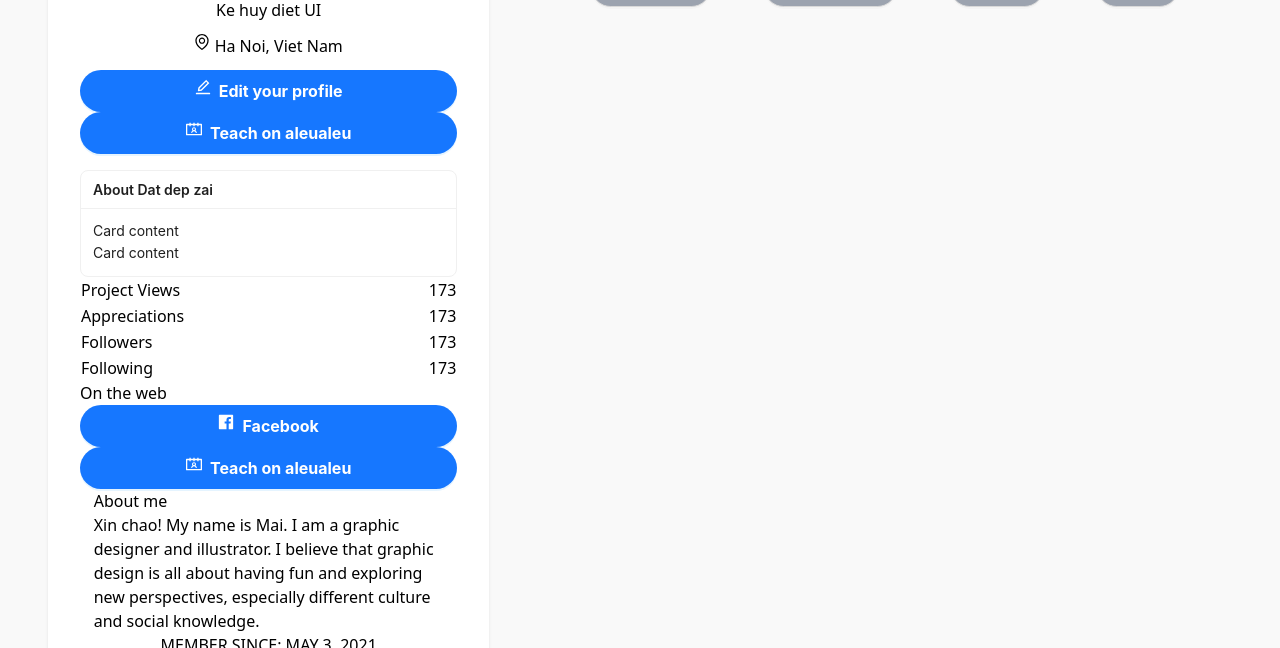
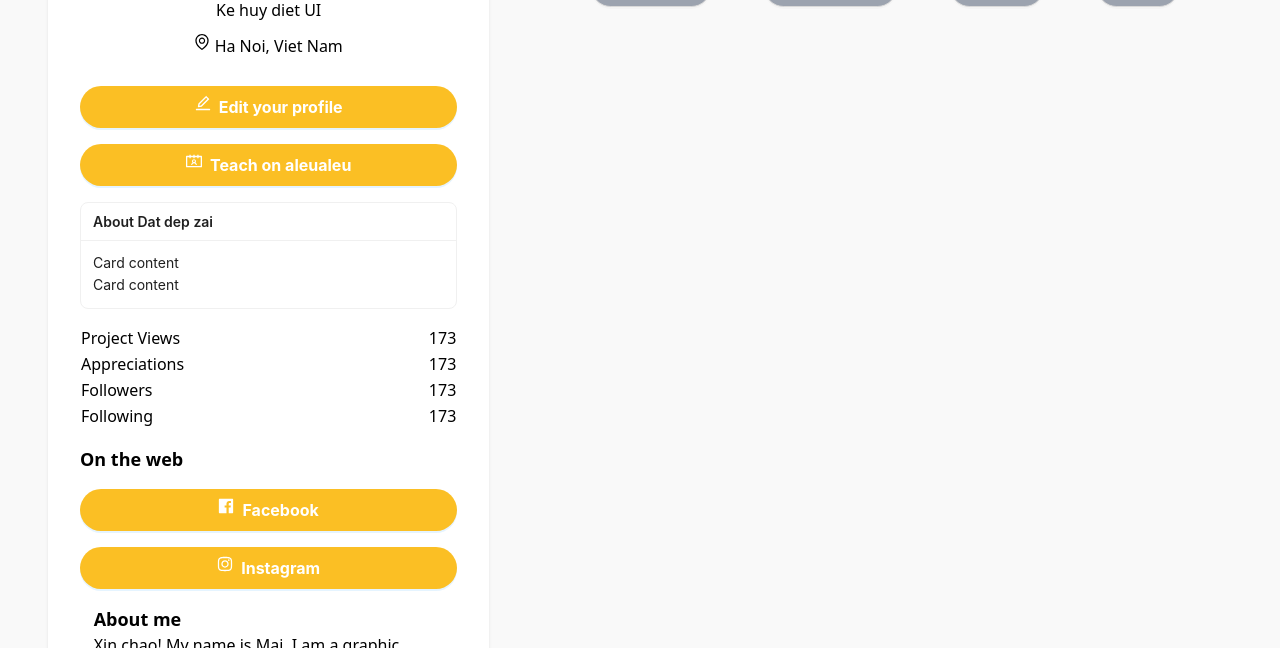
Before and after one commit to datnt2002/Music-Online-Learning-System, a React (Create React App) app: page /profile in a window 1280 px wide. Shown: the part 304-952 px from the top of the page. Built offline with nearby package versions, Linux system fonts and the light colour scheme; sample sign-in values are in the browser's storage.

Commit message:
modify UI profile

```diff
--- a/src/components/Container/ProfileContainer/LeftContainer.jsx
+++ b/src/components/Container/ProfileContainer/LeftContainer.jsx
@@ -1,9 +1,15 @@
 import React from 'react';
-import { AntDesignOutlined } from '@ant-design/icons';
-import { Avatar, Button } from 'antd';
-import { EditOutlined, EnvironmentOutlined, ContactsOutlined, FacebookFilled } from '@ant-design/icons';
-import { Card } from 'antd';
 import { Link } from 'react-router-dom';
+
+import { Avatar, Button, Card } from 'antd';
+import {
+  AntDesignOutlined,
+  InstagramOutlined,
+  EditOutlined,
+  EnvironmentOutlined,
+  ContactsOutlined,
+  FacebookFilled,
+} from '@ant-design/icons';
 
 const LeftContainer = () => {
   return (
@@ -26,7 +32,7 @@ const LeftContainer = () => {
         <Link to="/edit-profile">
           <Button
             type="primary"
-            className="rounded-full w-full text-white font-bold text-base py-2 h-fit"
+            className="rounded-full bg-amber-400 w-full text-white font-bold text-base py-2 h-fit my-4"
             icon={<EditOutlined className="align-[0.125rem]" />}
           >
             Edit your profile
@@ -36,7 +42,7 @@ const LeftContainer = () => {
         <Link>
           <Button
             type="primary"
-            className="rounded-full w-full text-white font-bold text-base py-2 h-fit my-4`"
+            className="rounded-full bg-amber-400 w-full text-white font-bold text-base py-2 h-fit my-4`"
             icon={<ContactsOutlined className="align-[0.125rem]" />}
           >
             Teach on aleualeu
@@ -44,7 +50,7 @@ const LeftContainer = () => {
         </Link>
       </div>
 
-      <Card size="small" title="About Dat dep zai" className="w-full mt-4">
+      <Card size="small" title="About Dat dep zai" className="w-full my-4">
         <p>Card content</p>
         <p>Card content</p>
       </Card>
@@ -70,12 +76,13 @@ const LeftContainer = () => {
       </table>
 
       {/* Social network */}
-      <div className="w-full">
-        <h2>On the web</h2>
+      <div className="w-full my-4">
+        <h1 className="font-semibold text-lg">On the web</h1>
+
         <Link>
           <Button
             type="primary"
-            className="rounded-full w-full text-white font-bold text-base py-2 h-fit"
+            className="rounded-full w-full bg-amber-400 text-white font-bold text-base py-2 h-fit my-4"
             icon={<FacebookFilled className="align-[0.125rem]" />}
           >
             Facebook
@@ -85,24 +92,24 @@ const LeftContainer = () => {
         <Link>
           <Button
             type="primary"
-            className="rounded-full w-full text-white font-bold text-base py-2 h-fit my-4`"
-            icon={<ContactsOutlined className="align-[0.125rem]" />}
+            className="rounded-full w-full bg-amber-400 text-white font-bold text-base py-2 h-fit"
+            icon={<InstagramOutlined className="align-[0.125rem]" />}
           >
-            Teach on aleualeu
+            Instagram
           </Button>
         </Link>
       </div>
 
       {/* About me */}
       <div className="max-w-[350px]">
-        <p>About me</p>
+        <h1 className="font-semibold text-lg">About me</h1>
         <p>
           Xin chao! My name is Mai. I am a graphic designer and illustrator. I believe that graphic design is all about
           having fun and exploring new perspectives, especially different culture and social knowledge.
         </p>
       </div>
 
-      <p>MEMBER SINCE: MAY 3, 2021</p>
+      <p className="my-3 font-medium">MEMBER SINCE: MAY 3, 2021</p>
     </div>
   );
 };
--- a/src/features/Profile/Profile.jsx
+++ b/src/features/Profile/Profile.jsx
@@ -1,4 +1,5 @@
 import React from 'react';
+
 import LeftContainer from '../../components/Container/ProfileContainer/LeftContainer';
 import RightContainer from '../../components/Container/ProfileContainer/RightContainer';
 
```
